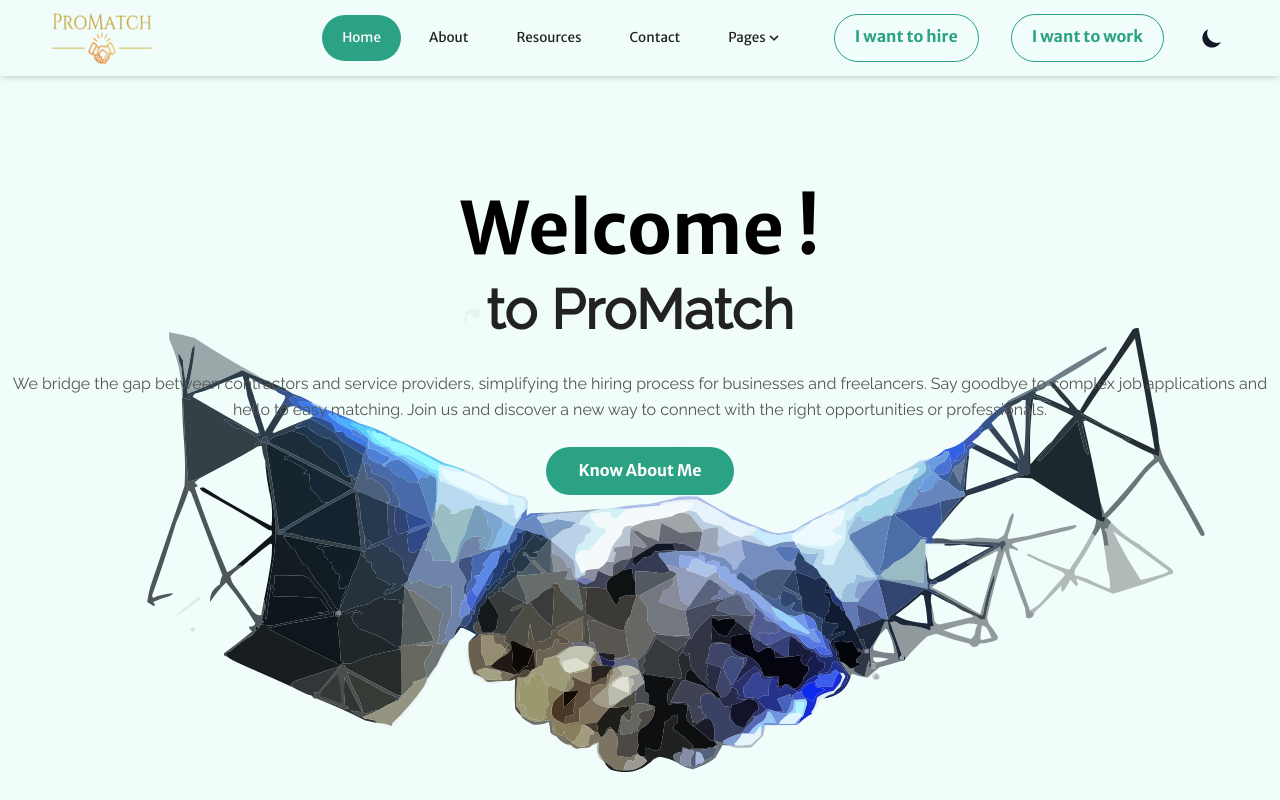
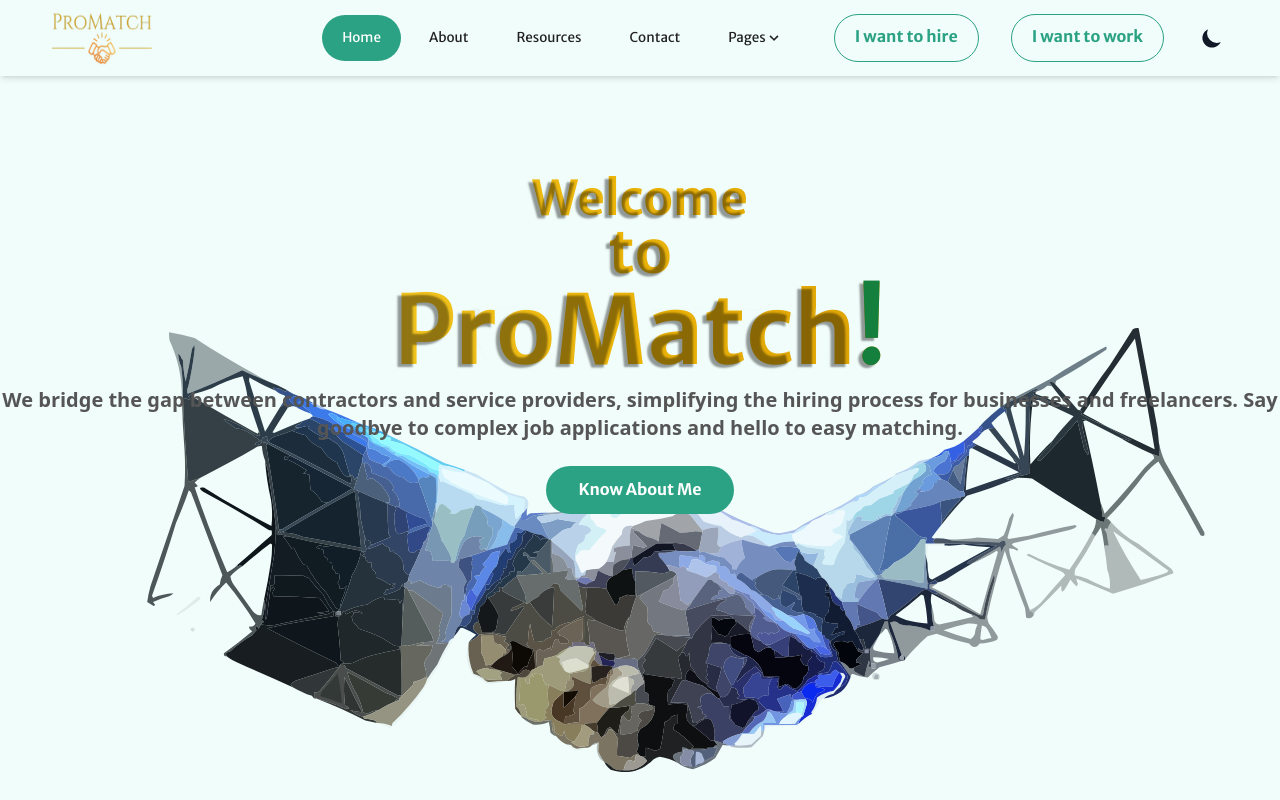
Before and after one commit to ViniciusQueiros16/promatch, a Next.js app: page / in a window 1280 px wide. Shown: the top 800 px of the page. Built offline with nearby package versions, Linux system fonts and the light colour scheme; what tailwind-bootstrap-grid would draw is missing.

Commit message:
Add animated text display in Banner component

```diff
--- a/layouts/components/Banner.js
+++ b/layouts/components/Banner.js
@@ -1,8 +1,26 @@
-import React from "react";
+import React, { useEffect, useState } from "react";
 import ImageFallback from "./ImageFallback";
 import Link from "next/link";
 
 function Banner() {
+  const [showWelcome, setShowWelcome] = useState(false);
+  const [showTo, setShowTo] = useState(false);
+  const [showProMatch, setShowProMatch] = useState(false);
+
+  useEffect(() => {
+
+    setTimeout(() => {
+      setShowWelcome(true);
+    }, 1000);
+
+    setTimeout(() => {
+      setShowTo(true);
+    }, 2000);
+
+    setTimeout(() => {
+      setShowProMatch(true);
+    }, 3000);
+  }, []);
   return (
     <section className="relative h-screen">
       <ImageFallback
@@ -16,16 +34,29 @@
 
       <div className="flex h-screen items-center justify-center">
         <div className="mt-[-20%] text-center lg:col-4">
-          <div className="banner-title">
-            <h1>Welcome !</h1>
-            <span>to ProMatch</span>
+          <div style={{ textShadow: "-4px 3px 2px rgba(0, 0, 0, 0.4)" }}>
+            {showWelcome && (
+              <h1 className="bg-gradient-to-r from-yellow-300 via-yellow-500 to-yellow-600 bg-clip-text text-5xl font-bold text-transparent">
+                Welcome
+              </h1>
+            )}
+            {showTo && (
+              <h1 className="bg-gradient-to-r from-yellow-300 via-yellow-500 to-yellow-600 bg-clip-text text-6xl font-bold text-transparent">
+                to
+              </h1>
+            )}
+            {showProMatch && (
+              <h1 className="bg-gradient-to-r from-yellow-300 via-yellow-500 to-yellow-600 bg-clip-text text-8xl font-bold text-transparent">
+                ProMatch
+                <span className="text-green-700">!</span>
+              </h1>
+            )}
           </div>
-          <p className="mt-4">
+
+          <p className="mt-2 text-xl dark:text-gray-300 font-bold font-sans">
             We bridge the gap between contractors and service providers,
             simplifying the hiring process for businesses and freelancers. Say
-            goodbye to complex job applications and hello to easy matching. Join
-            us and discover a new way to connect with the right opportunities or
-            professionals.
+            goodbye to complex job applications and hello to easy matching.
           </p>
 
           <Link className="btn btn-primary mt-6" href="/about" rel="">
```
